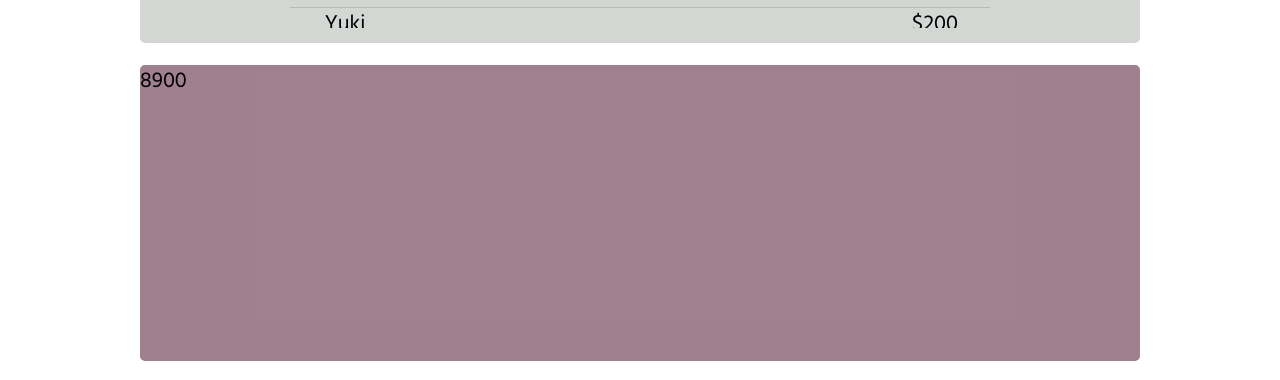
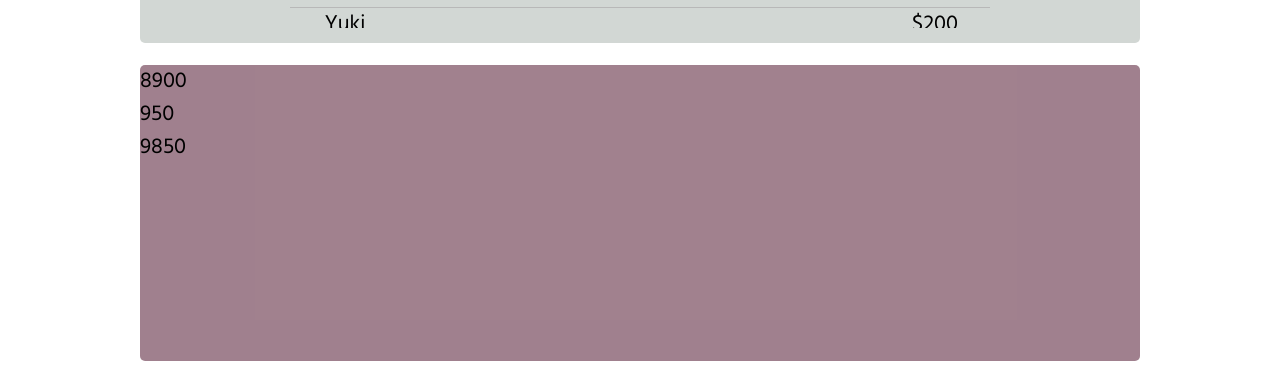
Before and after one commit to RickV85/gig-boss-interview, a React (Vite) app: page /aggregate in a window 1280 px wide. Shown: the part 443-823 px from the top of the page. Built offline with nearby package versions, Linux system fonts and the light colour scheme; the HTML template or start-up script is replaced by a standard one.

Commit message:
Create totalPaidAllMems in TotalAggregate

```diff
--- a/src/components/TotalAggregate/TotalAggregate.jsx
+++ b/src/components/TotalAggregate/TotalAggregate.jsx
@@ -6,8 +6,20 @@ export default function TotalAggregate({ bandRepo }) {
     Infinity
   );
 
-  return <section className="total-agg-section">
-  {totalPaidOver600}</section>;
+  const totalPaidUnder600 = bandRepo.calcTotalForMembersIncomeInRange(0, 600);
+
+  const totalPaidAllMems = bandRepo.calcTotalForMembersIncomeInRange(
+    0,
+    Infinity
+  );
+
+  return (
+    <section className="total-agg-section">
+      <p>{totalPaidOver600}</p>
+      <p>{totalPaidUnder600}</p>
+      <p>{totalPaidAllMems}</p>
+    </section>
+  );
 }
 
 TotalAggregate.propTypes = {
```
